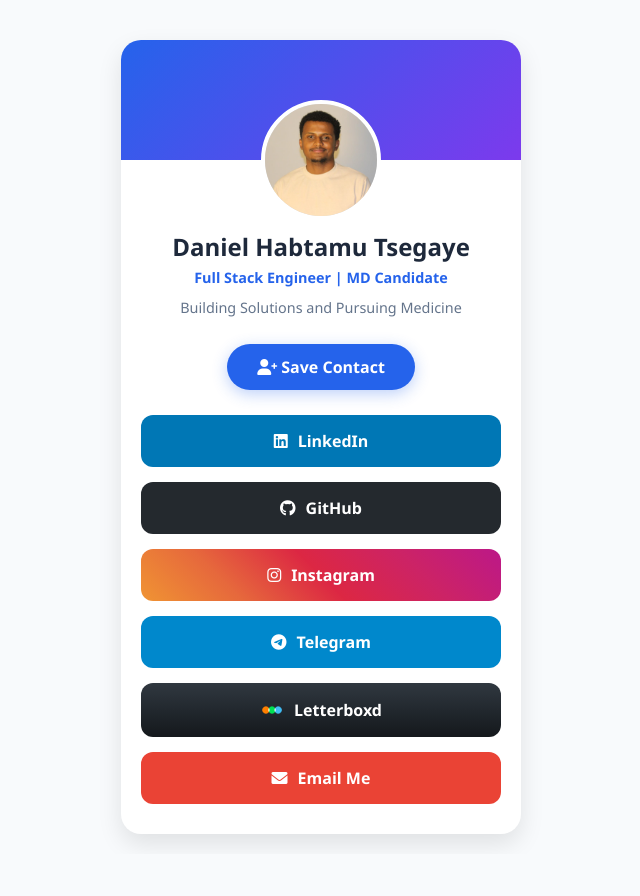
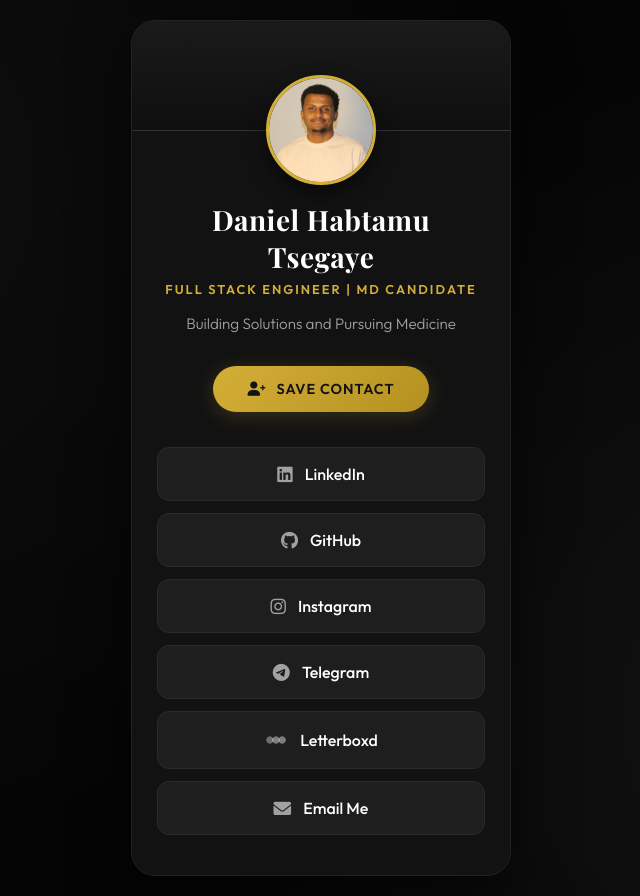
Before and after one commit to KnightDannyPersonal/Digital-Business-Card, a plain HTML site: page index.html in a window 1280 px wide. Shown: the whole page, without its empty margins (319-959 px from the left). Before the commit the page ends 854 px from the top, so only its background shows below. Drawn offline with nearby package versions, Linux system fonts and the light colour scheme.

Commit message:
Changing to Dark gold theme

```diff
--- a/index.html
+++ b/index.html
@@ -1,172 +1,194 @@
 <!DOCTYPE html>
 <html lang="en">
+
 <head>
     <meta charset="UTF-8">
     <meta name="viewport" content="width=device-width, initial-scale=1.0">
     <title>My Digital Card</title>
     <link rel="stylesheet" href="https://cdnjs.cloudflare.com/ajax/libs/font-awesome/6.0.0/css/all.min.css">
+    <link
+        href="https://fonts.googleapis.com/css2?family=Outfit:wght@300;400;500;600&family=Playfair+Display:wght@600;700&display=swap"
+        rel="stylesheet">
     <style>
         :root {
-            --primary-color: #2563eb;
-            --bg-color: #f8fafc;
-            --card-bg: #ffffff;
-            --text-color: #1e293b;
-            --text-secondary: #64748b;
+            --primary-accent: #D4AF37;
+            /* Metallic Gold */
+            --bg-color: #050505;
+            /* Deepest Black */
+            --card-bg: #121212;
+            /* Soft Charcoal */
+            --text-main: #FFFFFF;
+            --text-muted: #A1A1A1;
+            --border-color: #333333;
         }
 
         * {
             box-sizing: border-box;
             margin: 0;
             padding: 0;
-            font-family: 'Segoe UI', Tahoma, Geneva, Verdana, sans-serif;
+            font-family: 'Outfit', sans-serif;
         }
 
         body {
             background-color: var(--bg-color);
+            color: var(--text-main);
             display: flex;
             justify-content: center;
+            align-items: center;
             min-height: 100vh;
             padding: 20px;
+            background-image:
+                radial-gradient(circle at 10% 20%, rgba(30, 30, 30, 0.4) 0%, rgba(0, 0, 0, 0) 50%),
+                radial-gradient(circle at 90% 80%, rgba(40, 40, 40, 0.4) 0%, rgba(0, 0, 0, 0) 50%);
         }
 
         .card-container {
             background-color: var(--card-bg);
             width: 100%;
-            max-width: 400px;
-            border-radius: 20px;
-            box-shadow: 0 10px 25px rgba(0,0,0,0.1);
+            max-width: 380px;
+            border-radius: 24px;
+            box-shadow: 0 20px 60px rgba(0, 0, 0, 0.6);
             overflow: hidden;
             text-align: center;
-            padding-bottom: 30px;
-            height: fit-content;
-            margin-top: 20px;
+            padding-bottom: 40px;
+            position: relative;
+            border: 1px solid #222;
         }
 
         /* Header Section */
         .header {
-            background: linear-gradient(135deg, #2563eb, #7c3aed);
-            height: 120px;
+            background-color: #1a1a1a;
+            height: 110px;
             position: relative;
+            background: linear-gradient(to bottom, #1a1a1a, #0f0f0f);
+            border-bottom: 1px solid #333;
         }
 
         .profile-img {
-            width: 120px;
-            height: 120px;
+            width: 110px;
+            height: 110px;
             border-radius: 50%;
-            border: 4px solid var(--card-bg);
-            background-color: #ddd;
+            border: 3px solid var(--primary-accent);
+            background-color: #222;
             object-fit: cover;
             position: absolute;
-            bottom: -60px;
+            bottom: -55px;
             left: 50%;
             transform: translateX(-50%);
+            box-shadow: 0 10px 20px rgba(0, 0, 0, 0.5);
         }
 
         /* Content Section */
         .content {
             margin-top: 70px;
-            padding: 0 20px;
+            padding: 0 25px;
         }
 
         h1 {
-            color: var(--text-color);
-            font-size: 1.5rem;
-            margin-bottom: 5px;
+            font-family: 'Playfair Display', serif;
+            color: var(--text-main);
+            font-size: 1.75rem;
+            margin-bottom: 6px;
+            letter-spacing: 0.5px;
         }
 
         .title {
-            color: var(--primary-color);
+            color: var(--primary-accent);
             font-weight: 600;
-            font-size: 0.9rem;
-            margin-bottom: 10px;
+            font-size: 0.8rem;
+            margin-bottom: 15px;
+            text-transform: uppercase;
+            letter-spacing: 2px;
         }
 
         .bio {
-            color: var(--text-secondary);
-            font-size: 0.9rem;
-            line-height: 1.5;
-            margin-bottom: 25px;
+            color: var(--text-muted);
+            font-size: 0.95rem;
+            line-height: 1.6;
+            margin-bottom: 30px;
+            font-weight: 300;
         }
 
         /* Save Contact Button */
         .save-contact {
-            display: inline-block;
-            background-color: var(--primary-color);
-            color: white;
+            display: inline-flex;
+            align-items: center;
+            justify-content: center;
+            gap: 10px;
+            background: linear-gradient(135deg, #D4AF37 0%, #B49020 100%);
+            color: #121212;
             text-decoration: none;
-            padding: 12px 30px;
+            padding: 14px 35px;
             border-radius: 50px;
-            font-size: 1rem;
-            font-weight: bold;
+            font-size: 0.9rem;
+            font-weight: 700;
             cursor: pointer;
-            margin-bottom: 25px;
-            box-shadow: 0 4px 15px rgba(37, 99, 235, 0.3);
-            transition: transform 0.2s;
+            margin-bottom: 35px;
+            box-shadow: 0 4px 20px rgba(212, 175, 55, 0.2);
+            transition: all 0.3s ease;
+            text-transform: uppercase;
+            letter-spacing: 1px;
+            border: none;
         }
 
         .save-contact:hover {
-            transform: scale(1.05);
+            transform: translateY(-2px);
+            box-shadow: 0 6px 25px rgba(212, 175, 55, 0.4);
+            filter: brightness(1.1);
         }
 
         /* Buttons/Links Layout */
         .links-container {
             display: flex;
             flex-direction: column;
-            gap: 15px;
+            gap: 12px;
         }
 
         .link-btn {
             display: flex;
             align-items: center;
             justify-content: center;
-            padding: 15px;
+            padding: 16px;
             border-radius: 12px;
             text-decoration: none;
-            color: white;
-            font-weight: 600;
-            transition: transform 0.2s, opacity 0.2s;
-            gap: 10px;
+            color: var(--text-main);
+            font-weight: 500;
+            transition: all 0.3s ease;
+            gap: 12px;
             font-size: 1rem;
+            background-color: #1E1E1E;
+            border: 1px solid #2a2a2a;
+        }
+
+        .link-btn i,
+        .link-btn img {
+            color: var(--text-muted);
+            transition: color 0.3s ease, filter 0.3s ease;
+            font-size: 1.1rem;
+        }
+
+        /* Specific tweaks for image icons to match theme */
+        .link-btn img {
+            filter: grayscale(100%) opacity(0.7);
         }
 
         .link-btn:hover {
+            background-color: #262626;
+            border-color: var(--primary-accent);
             transform: translateY(-2px);
-            opacity: 0.9;
+            box-shadow: 0 4px 12px rgba(0, 0, 0, 0.3);
         }
 
-        /* --- Brand Colors --- */
-
-        /* Portfolio (Dark Blue/Slate) */
-        .portfolio { background-color: #0f172a; }
-
-        /* LinkedIn (Blue) */
-        .linkedin { background-color: #0077b5; }
-
-        /* GitHub (Black/Dark Gray) */
-        .github { background-color: #24292e; }
-
-        /* Instagram (Gradient) */
-        .instagram {
-            background: linear-gradient(45deg, #f09433 0%, #e6683c 25%, #dc2743 50%, #cc2366 75%, #bc1888 100%);
+        .link-btn:hover i {
+            color: var(--primary-accent);
         }
 
-        /* Facebook (Blue) */
-        .facebook { background-color: #1877f2; }
-
-        /* Telegram (Light Blue) */
-        .telegram { background-color: #0088cc; }
-
-        /* Email (Red) */
-        .email { background-color: #ea4335; }
-
-        /* Letterboxd (Dark/Gunmetal) */
-        .letterboxd {
-            background: linear-gradient(to bottom, #303840, #14181c);
+        .link-btn:hover img {
+            filter: grayscale(0%) opacity(1);
         }
-
-
     </style>
 </head>
+
 <body>
 
     <div class="card-container">
@@ -222,4 +244,5 @@
     </div>
 
 </body>
+
 </html>
```
